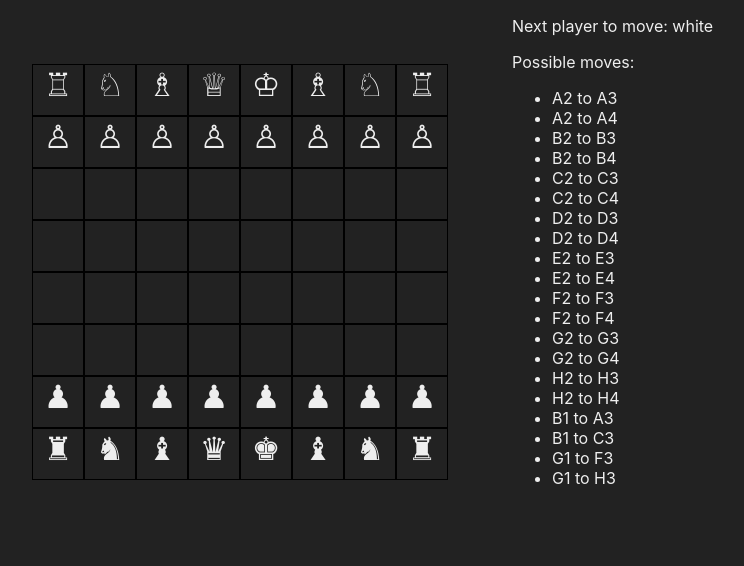
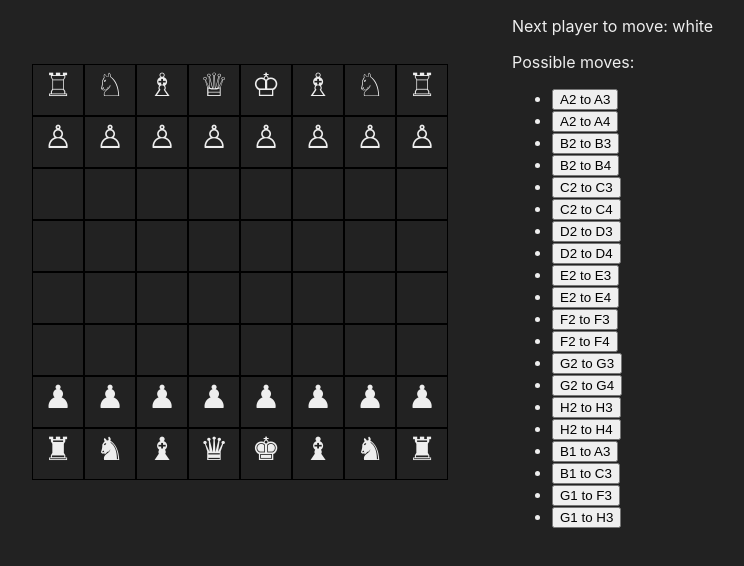
Before and after one commit to alexbostock/chess, a React (Create React App) app: page / in a window 1280 px wide. Shown: the top 566 px of the page, without its empty margins (32-776 px from the left). Built offline with nearby package versions, Linux system fonts and the light colour scheme.

Commit message:
Allow making moves in UI; layout board correctly

```diff
--- a/src/App.tsx
+++ b/src/App.tsx
@@ -1,10 +1,12 @@
+import { useState } from 'react';
 import Board from './Board';
 import BoardState from './lib/Board';
 
 function App() {
+  const [board, setBoard] = useState(new BoardState());
   return (
     <div>
-      <Board board={new BoardState()} />
+      <Board board={board} move={(move) => setBoard(board.makeMove(move))} />
     </div>
   );
 }
--- a/src/Board.tsx
+++ b/src/Board.tsx
@@ -1,9 +1,12 @@
-import BoardState from './lib/Board';
+import BoardState, { type Move } from './lib/Board';
 import { Piece } from './lib/Piece';
 import Position, { RowOrFileNumber, allRowsOrFiles } from './lib/Position';
 
-export default function Board(props: { board: BoardState }) {
-  const rows = allRowsOrFiles.map((rowNumber) => row(props.board, rowNumber));
+export default function Board(props: { board: BoardState; move: (move: Move) => void }) {
+  const rows = allRowsOrFiles
+    .slice()
+    .reverse()
+    .map((rowNumber) => row(props.board, rowNumber));
   const possibleMoves = props.board.allLegalMoves();
 
   const possibleMovesList = possibleMoves.length ? (
@@ -11,7 +14,11 @@ export default function Board(props: { board: BoardState }) {
       <p>Possible moves:</p>
       <ul>
         {possibleMoves.map(({ fromPosition, toPosition }) => (
-          <li>{`${fromPosition.encodedCoordinate} to ${toPosition.encodedCoordinate}`}</li>
+          <li>
+            <button
+              onClick={() => props.move({ fromPosition, toPosition })}
+            >{`${fromPosition.encodedCoordinate} to ${toPosition.encodedCoordinate}`}</button>
+          </li>
         ))}
       </ul>
     </>
@@ -47,7 +54,7 @@ function cellContent(piece: Piece | undefined) {
     return '';
   }
 
-  if (piece.colour === 'white') {
+  if (piece.colour === 'black') {
     switch (piece.type) {
       case 'king':
         return '♔';
```
